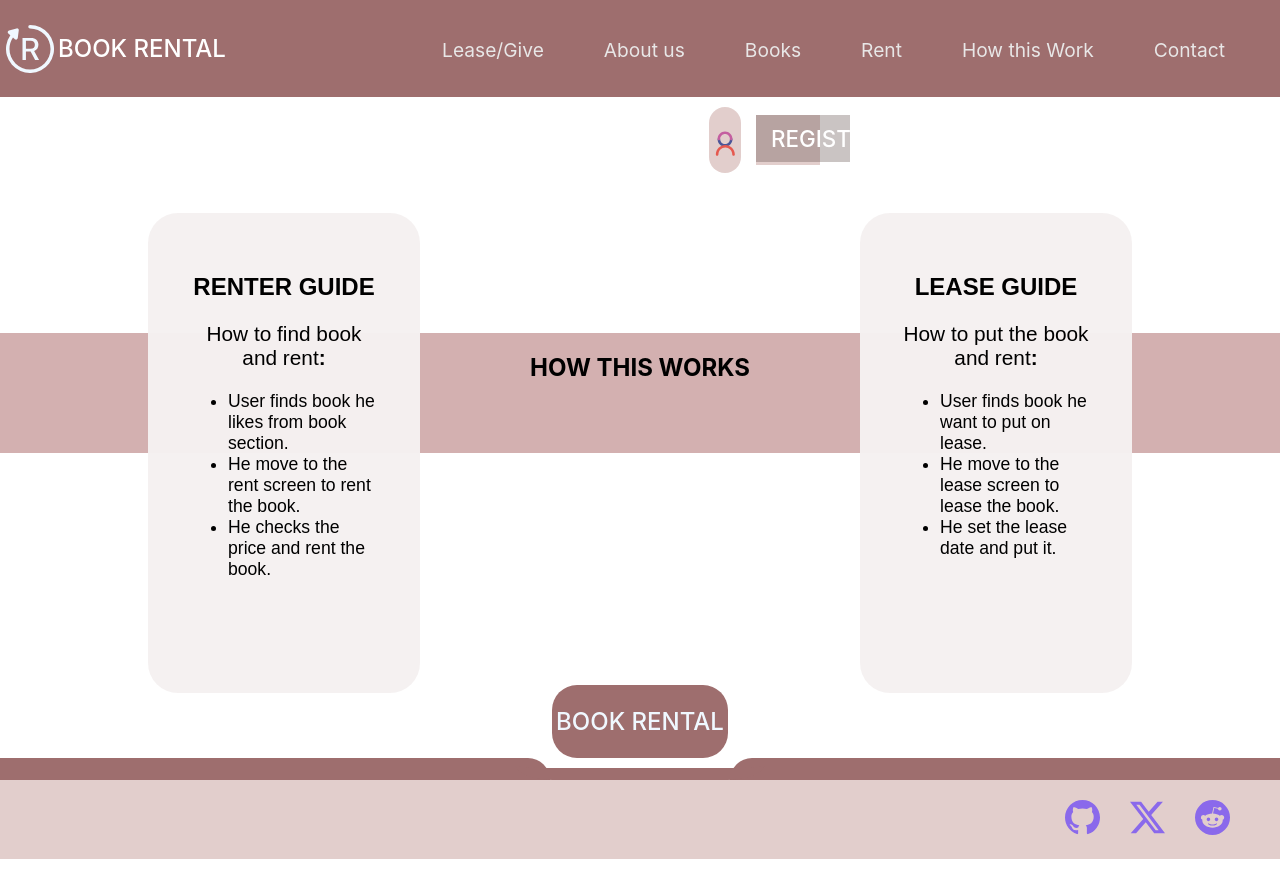
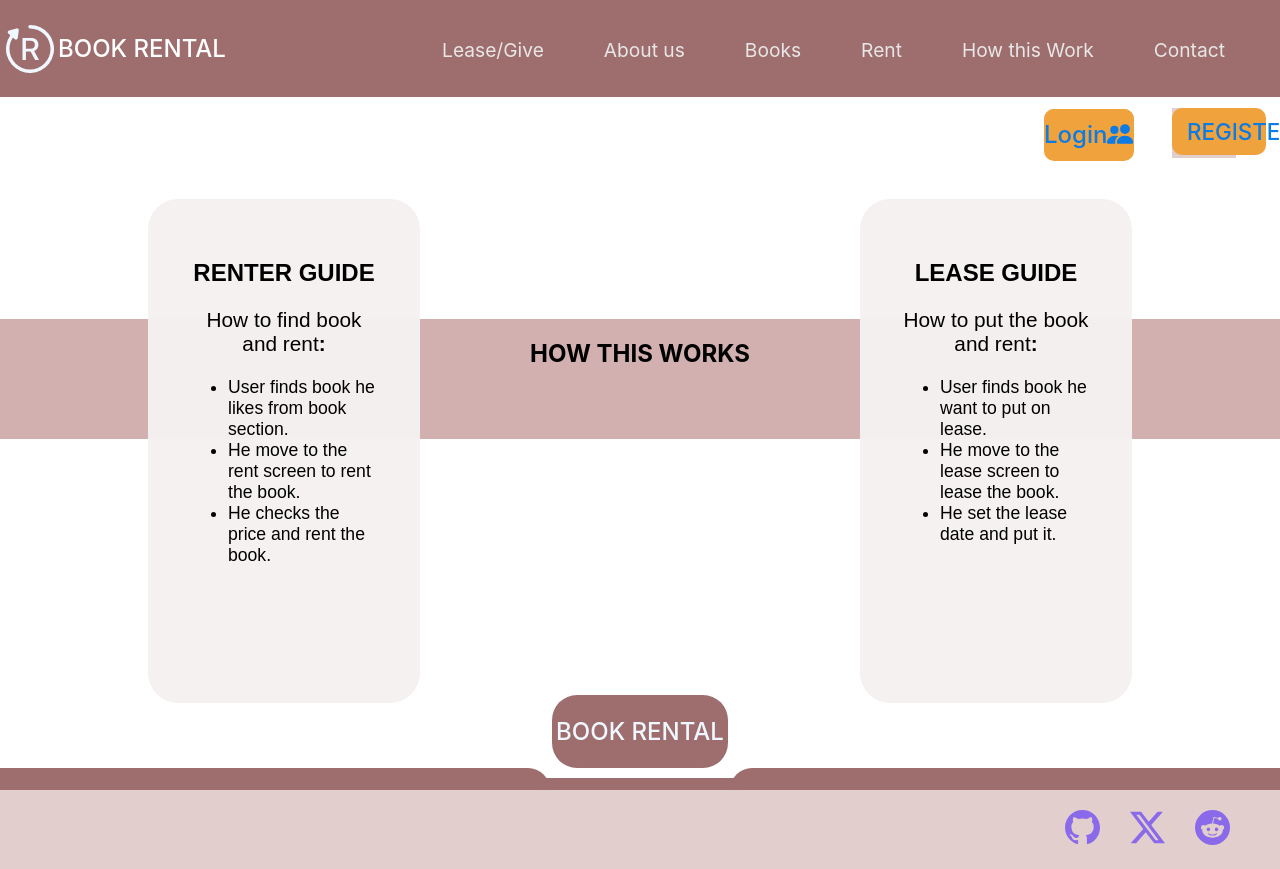
Before and after one commit to Vipulagarwal-2000/Rent-UI, a React (Create React App) app: page /how in a window 1280 px wide. Built offline with nearby package versions, Linux system fonts and the light colour scheme.

Commit message:
minor updates

```diff
--- a/src/components/card/card.css
+++ b/src/components/card/card.css
@@ -2,7 +2,7 @@
   margin-top: 40px;
   margin-bottom: 40px;
   position: relative;
-  height: 50vh;
+  height: 53vh;
   display: flex;
   flex-direction: row;
   gap: 200px;
--- a/src/components/lease/Lease.jsx
+++ b/src/components/lease/Lease.jsx
@@ -53,7 +53,7 @@ function Lease() {
   return (
     <div>
       <Header />
-      <OtherComponents search={false} />
+      <OtherComponents search={false} register={false}/>
       <Card
         mid={""}
         css="lease-css1"
--- a/src/components/othercomponents/OtherComponent.jsx
+++ b/src/components/othercomponents/OtherComponent.jsx
@@ -11,7 +11,7 @@ function OtherComponents(props){
 
     return (<div className="othercomponents-triple-div">
         <Search isSearchingAllowed={props.search} />
-        <SignInButton />
+        <SignInButton issigninAllowed={props.signin}/>
         <Register isRegisterAllowed={props.register} />
         </div>
     );
--- a/src/components/othercomponents/Register.jsx
+++ b/src/components/othercomponents/Register.jsx
@@ -1,10 +1,19 @@
-import React from "react";
+import React, {useState, useEffect} from "react";
 import "./othercomponents.css";
 
 function Register(props) {
+
+const [style, setStyle] = useState(true);
+
+useEffect(() => {
+  if (props.isRegisterAllowed !== undefined) {
+    setStyle(props.isRegisterAllowed);
+  }
+}, [props.isRegisterAllowed]);
+
   return (
 
-      <div className="other-register">
+      <div className={!style?"hidden-register":"other-register"}>
 
         <a href="/register">
           <p id="other-para">REGISTER</p>
--- a/src/components/othercomponents/SignInButton.jsx
+++ b/src/components/othercomponents/SignInButton.jsx
@@ -1,46 +1,38 @@
-import React from "react";
+import React, { useState, useEffect } from "react";
 import "./othercomponents.css";
 
-function SignInButton() {
+function SignInButton(props) {
   //more descrptive name
 
+  const [style, setStyle] = useState(true);
+
+  useEffect(() => {
+    if (props.issigninAllowed !== undefined) {
+      setStyle(props.issigninAllowed);
+    }
+  }, [props.issigninAllowed]);
+
   return (
-    <div className="inline-signin">
+    <div className={!style ? "hidden-signin" : "inline-signin"}>
       <div className="other-signin">
         <a href="/signin">
+          <span className="signin-button-other">
+            Login
             <svg
             id="svg"
-            viewBox="0 0 1024 1024"
-            className="icon"
-            version="1.1"
               xmlns="http://www.w3.org/2000/svg"
-            fill="#000000"
+              width="28"
+              height="28"
+              fill="currentColor"
+              className="bi bi-people-fill"
+              viewBox="0 0 16 16"
             >
-            <g id="SVGRepo_bgCarrier" strokeWidth="0"></g>
-            <g
-              id="SVGRepo_tracerCarrier"
-              strokeLinecap="round"
-              strokeLinejoin="round"
-            ></g>
-            <g id="SVGRepo_iconCarrier">
-              <path
-                d="M691.573 338.89c-1.282 109.275-89.055 197.047-198.33 198.331-109.292 1.282-197.065-90.984-198.325-198.331-0.809-68.918-107.758-68.998-106.948 0 1.968 167.591 137.681 303.31 305.272 305.278C660.85 646.136 796.587 503.52 798.521 338.89c0.811-68.998-106.136-68.918-106.948 0z"
-                fill="#4A5699"
-              ></path>
-              <path
-                d="M294.918 325.158c1.283-109.272 89.051-197.047 198.325-198.33 109.292-1.283 197.068 90.983 198.33 198.33 0.812 68.919 107.759 68.998 106.948 0C796.555 157.567 660.839 21.842 493.243 19.88c-167.604-1.963-303.341 140.65-305.272 305.278-0.811 68.998 106.139 68.919 106.947 0z"
-                fill="#C45FA0"
-              ></path>
-              <path
-                d="M222.324 959.994c0.65-74.688 29.145-144.534 80.868-197.979 53.219-54.995 126.117-84.134 201.904-84.794 74.199-0.646 145.202 29.791 197.979 80.867 54.995 53.219 84.13 126.119 84.79 201.905 0.603 68.932 107.549 68.99 106.947 0-1.857-213.527-176.184-387.865-389.716-389.721-213.551-1.854-387.885 178.986-389.721 389.721-0.601 68.991 106.349 68.933 106.949 0.001z"
-                fill="#E5594F"
-              ></path>
-            </g>
+              <path d="M7 14s-1 0-1-1 1-4 5-4 5 3 5 4-1 1-1 1zm4-6a3 3 0 1 0 0-6 3 3 0 0 0 0 6m-5.784 6A2.24 2.24 0 0 1 5 13c0-1.355.68-2.75 1.936-3.72A6.3 6.3 0 0 0 5 9c-4 0-5 3-5 4s1 1 1 1zM4.5 8a2.5 2.5 0 1 0 0-5 2.5 2.5 0 0 0 0 5" />
             </svg>
+          </span>
         </a>
       </div>
     </div>
-
   );
 }
 
--- a/src/components/othercomponents/othercomponents.css
+++ b/src/components/othercomponents/othercomponents.css
@@ -16,30 +16,33 @@
 
 }
 
-.other-register:hover {
+#other-para:hover {
   background-color: rgba(52, 43, 41, 0.873);
 }
 
-
+.hidden-register,.hidden-signin {
+  visibility:hidden;
+}
 
 /*you have an unknown element behind make known of it */
 
 .other-register a {
     text-decoration: none;
-    color: white;
+    color: rgb(12, 123, 227);
     display: inline-block;
     width: 100%;
 
   }
 
   #other-para {
-    background-color: rgba(94, 75, 73, 0.327);
+    background-color: rgb(240, 162, 61);
     width: 100%;
     font-size: 1.4rem;
-    font-weight: 450;
+    font-weight: 550;
     margin: 0 ;
     text-align: center;
     padding:10px 15px;
+    border-radius: 10px;
 
   }
 
@@ -50,7 +53,7 @@
   .other-search {
     background-color: rgba(167, 106, 98, 0.327);
     padding: 15px 25px;
-    height: 3rem;
+    height: 3.5rem;
     width: 86%;
     border-radius: 75px;
     border:1px solid transparent;
@@ -61,28 +64,41 @@
   }
 
   .search-div {
-    width:55%;
+    width:80%;
 
   }
 
+
+  .othercomponents-triple-div {
+    display: flex;
+    flex-direction: row;
+    align-items: center;
+  }
+
+
   .inline-signin {
-    width:2.5%;
+    width:10%;
     display: inline-block;
   }
 
   .other-signin {
-    background-color: rgba(167, 106, 98, 0.327);
-    width: 100%;
-    padding: 0 8px;
+    display: inline-block;
+    background-color: rgb(240, 162, 61);
+    width: 70%;
+
     display: flex;
-    flex-direction: column;
+
     justify-content: center;
     align-items: center;
-    border-radius: 20px;
+
+
     height: 66px;
     box-sizing: border-box;
-    margin-top: 10px;
-    margin-left: 5px;
+    margin-top: 12px;
+    margin-left: 20px;
+    height:50px;
+    border-radius: 10px;
+
 
     /* position: relative;
     top: -60px;
@@ -91,29 +107,36 @@
 
   }
 
-  .other-signin a #svg {
-    color: rgb(243, 249, 249);
-    height: 25px;
-    position: relative;
-    left: 6%;
-    top: -10px;
-    margin-top: 30px;
-    font-size: 32px;
-    padding-right: 2px;
-  }
+
   .other-signin a {
     text-decoration: none;
-    margin: 0;
+
+
+    width:100%;
+    height:100%;
 
   }
 
-  .other-signin:hover {
-    background-color:rgb(240, 240, 240) ;
+  .signin-button-other:hover {
+    background-color:rgba(52, 43, 41, 0.873) ;
 
   }
 
-  .othercomponents-triple-div {
+
+  .signin-button-other {
     display: flex;
-    flex-direction: row;
+    justify-content:space-evenly;
     align-items: center;
+    font-size: 1.5rem;
+    width:100%;
+    height: 100%;
+    color:rgb(12, 123, 227);
+    font-weight: 550;
+  padding-bottom: 2px;
+    text-align: center;
+    background-color: rgb(240, 162, 61);
+    border-radius: 10px;
+
+
+
   }
--- a/src/components/register/RegisterUser.jsx
+++ b/src/components/register/RegisterUser.jsx
@@ -10,6 +10,7 @@ function RegisterUser() {
     email: "",
     password: "",
     confirmPassword: "",
+    favpet:"",
   });
 
   const [responseMessage, setResponseMessage] = useState("");
@@ -97,6 +98,18 @@ function RegisterUser() {
                   className="register-user-div-input-confirm-password"
                 />
               </label>
+              <label htmlFor="favpet" className="register-user-fav-pet">
+                <span className="register-user-span ">Favourite Pet</span>
+                <input
+                  type="text"
+                  id="favpet"
+                  name="favpet"
+                  value={formData.favpet}
+                  onChange={handleChange}
+                  required
+                  className="register-user-div-input-fav-pet"
+                />
+              </label>
               <button id="register-user-button" type="submit" onClick={handleSubmit}>
                 Submit
               </button>
--- a/src/components/rent/Rent.jsx
+++ b/src/components/rent/Rent.jsx
@@ -80,7 +80,7 @@ function Rent() {
   return (
     <div>
       <Header />
-      <OtherComponents search={false}/>
+      <OtherComponents search={false} register={false}/>
       <RentCard
         first={
           <div className="single-rent-page-div-super">
--- a/src/components/rent/RentPage.css
+++ b/src/components/rent/RentPage.css
@@ -1,7 +1,7 @@
 .single-rent-page-body{
     margin-top: 30px;
     position: relative;
-    height: 60vh;
+    height: 65vh;
     display: flex;
     flex-direction: row;
     justify-content: center;
--- a/src/components/signin/Signin.jsx
+++ b/src/components/signin/Signin.jsx
@@ -63,7 +63,7 @@ function Signin() {
   return (
     <div>
       <Header />
-      <OtherComponents search={false} />
+      <OtherComponents search={false} signin={false}/>
       <Single
 
         first={
--- a/src/components/singlecard/single.css
+++ b/src/components/singlecard/single.css
@@ -1,7 +1,7 @@
 .single-body {
   margin-top: 30px;
   position: relative;
-  height: 55vh;
+  height: 56.8vh;
   display: flex;
   flex-direction: row;
   justify-content: center;
@@ -34,7 +34,7 @@
 }
 
 .register-user-div {
-    padding:80px 10px 50px 10px;
+    padding:50px 10px 50px 10px;
 }
 
 .signin-div-label, .signin-forget-password, #signin-div-button {
@@ -81,7 +81,7 @@ margin-bottom: 15px;
 
 }
 
-.register-user-div-input-email, .register-user-div-input-password, .register-user-div-input-confirm-password {
+.register-user-div-input-email, .register-user-div-input-password, .register-user-div-input-confirm-password, .register-user-div-input-fav-pet {
     background-color: aliceblue;
     font-size: 1.1rem;
     width:50%;
@@ -92,7 +92,7 @@ margin-bottom: 15px;
 
 }
 
-.register-user-div-input-confirm-password {
+.register-user-div-input-confirm-password, .register-user-div-input-fav-pet{
     position: relative;
     top:-15px;
 
```
Lines whose indentation alone changed are shown as unchanged.
